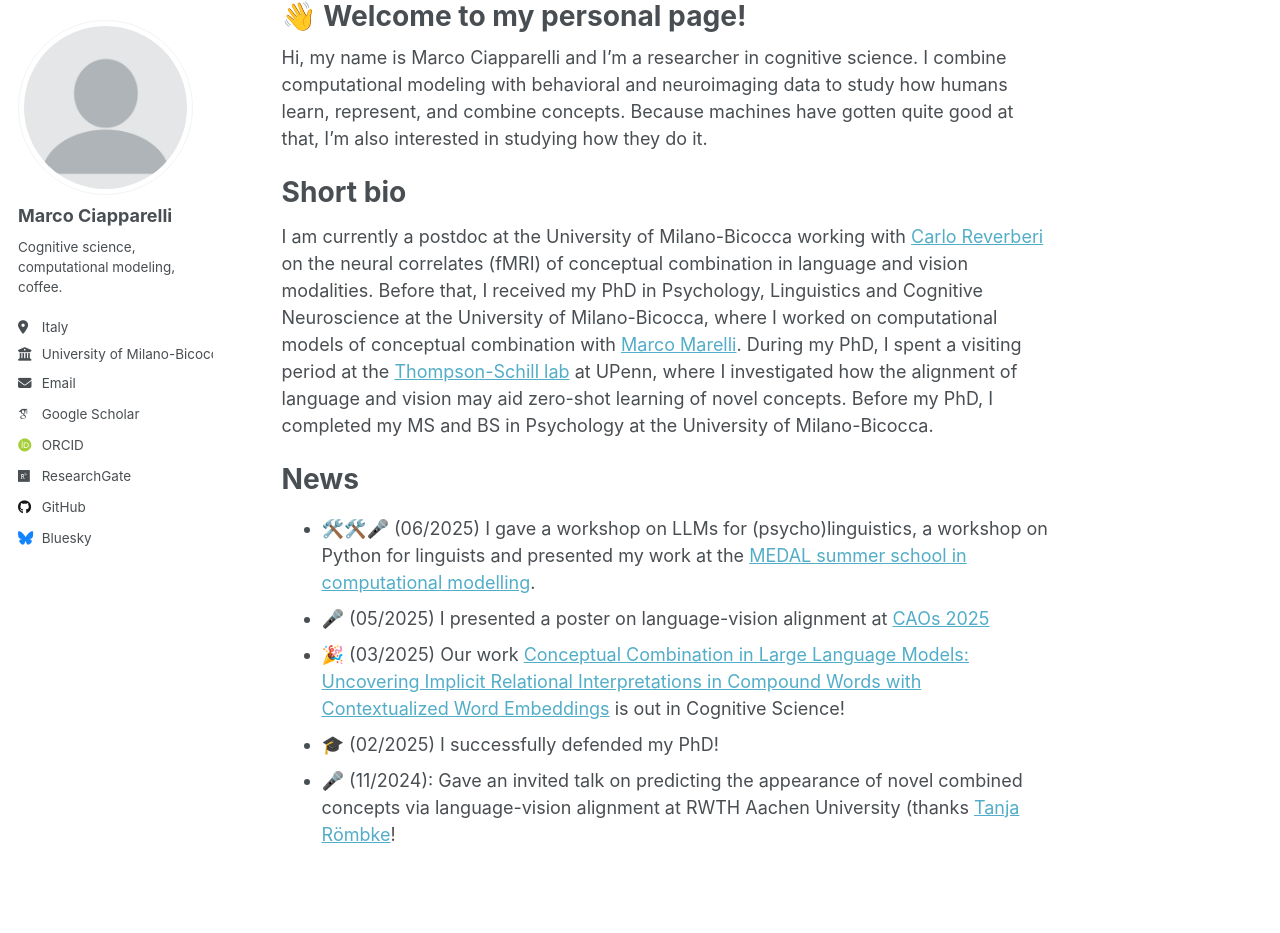
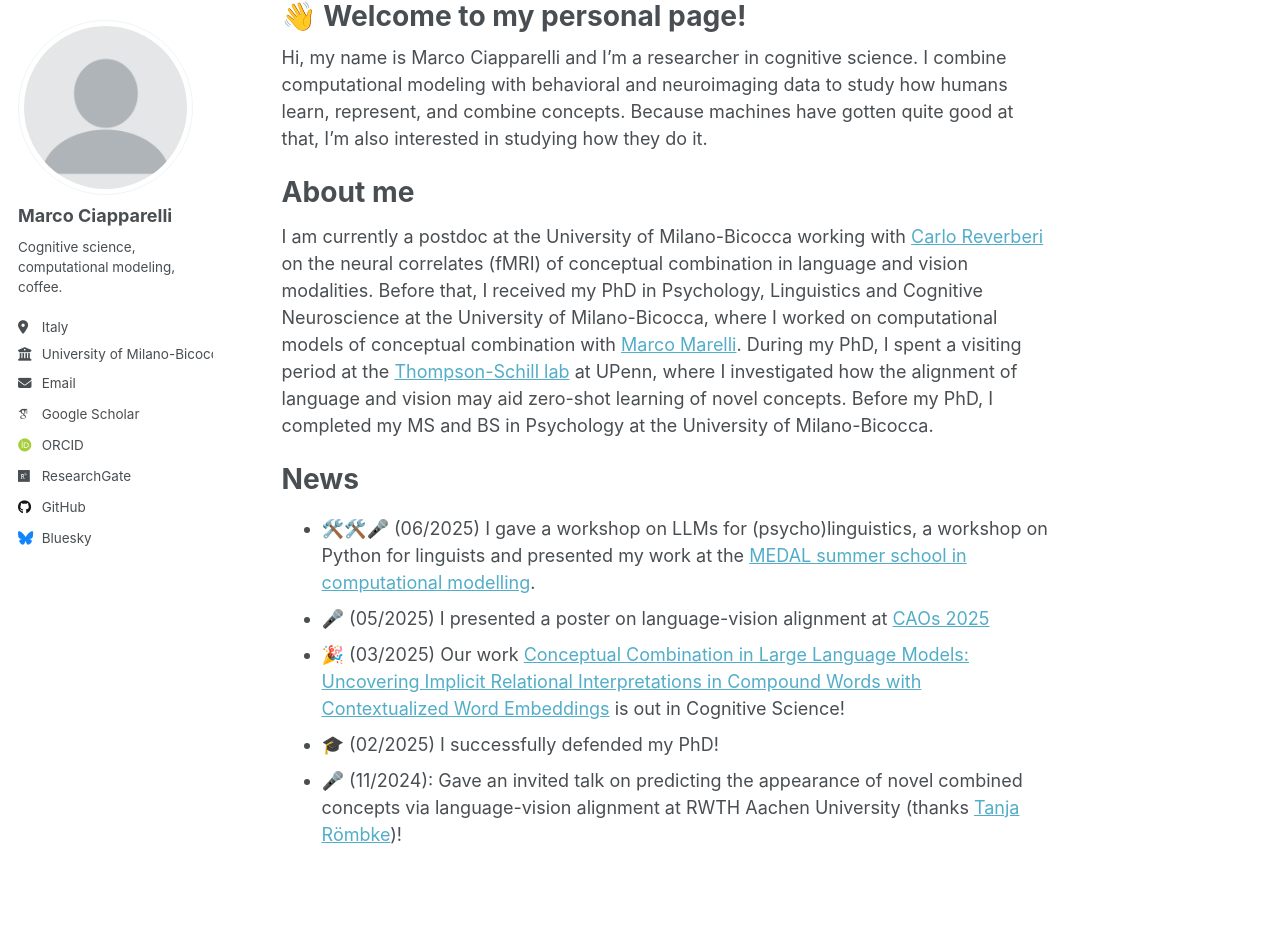
Before and after one commit to MarcoCiapparelli/MarcoCiapparelli.github.io, a Jekyll site: the page built from _pages/about.md, in a window 1280 px wide and 1344 px high. Shown: the part 97-1030 px from the top of the window. Built offline with Jekyll 4.4.1, drawn with Linux system fonts in a browser that asks for light colours; some web fonts are replaced; a script that is not in the unit is left out.

Commit message:
Update about.md

```diff
--- a/_pages/about.md
+++ b/_pages/about.md
@@ -9,7 +9,7 @@ redirect_from:
 
 Hi, my name is Marco Ciapparelli and I'm a researcher in cognitive science. I combine computational modeling with behavioral and neuroimaging data to study how humans learn, represent, and combine concepts. Because machines have gotten quite good at that, I'm also interested in studying how they do it.
 
-Short bio
+About me
 ======
 I am currently a postdoc at the University of Milano-Bicocca working with [Carlo Reverberi](https://scholar.google.com/citations?user=TeyiNGIAAAAJ&hl=en) on the neural correlates (fMRI) of conceptual combination in language and vision modalities. Before that, I received my PhD in Psychology, Linguistics and Cognitive Neuroscience at the University of Milano-Bicocca, where I worked on computational models of conceptual combination with [Marco Marelli](https://www.marcomarelli.net/). During my PhD, I spent a visiting period at the [Thompson-Schill lab](https://web.sas.upenn.edu/schill-lab/) at UPenn, where I investigated how the alignment of language and vision may aid zero-shot learning of novel concepts. Before my PhD, I completed my MS and BS in Psychology at the University of Milano-Bicocca.
 
@@ -20,4 +20,4 @@ News
 *  🎉 (03/2025) Our work [Conceptual Combination in Large Language Models: Uncovering Implicit Relational Interpretations in Compound Words with Contextualized Word Embeddings](https://doi.org/10.1111/cogs.70048) is out in Cognitive Science!
 *  🎓 (02/2025) I successfully defended my PhD!
 *  🎤 (11/2024): Gave an invited talk on predicting the appearance of novel combined concepts via language-vision
- alignment at RWTH Aachen University (thanks [Tanja Römbke](https://tanjaroembke.net/)!
+ alignment at RWTH Aachen University (thanks [Tanja Römbke](https://tanjaroembke.net/))!
```
